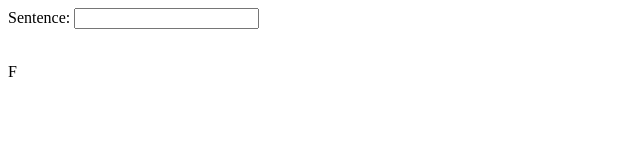
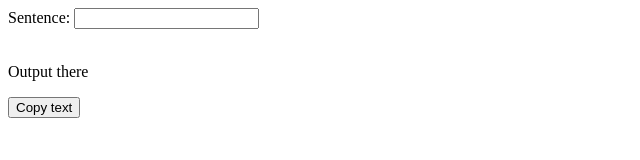
Before and after one commit to Estisui/wolfram-query, a plain HTML site: page page/index.html in a window 1280 px wide. Shown: the whole page, without its empty margins (0-640 px from the left). Drawn offline with Linux system fonts and the light colour scheme.

Commit message:
feat: add copy to clipboard

```diff
--- a/page/index.html
+++ b/page/index.html
@@ -9,7 +9,8 @@
 <body>
   <label for="Sentence">Sentence:</label>
   <input type="text" id="Sentence" name="Sentence"><br><br>
-  <p id="output">F</p>
+  <p id="output">Output there</p>
+  <button onclick="clipboardCopy()">Copy text</button>
   <script src="index.js"></script>
 </body>
 </html>
--- a/page/index.js
+++ b/page/index.js
@@ -8,3 +8,11 @@ input.oninput = handleInput;
 function handleInput(e) {
   output.textContent = `TextStructure["${e.target.value}", "DependencyGraphs"]`;
 }
+
+function clipboardCopy() {
+   /* Copy the text inside the text field */
+  navigator.clipboard.writeText(output.textContent);
+
+  /* Alert the copied text */
+  alert("Copied the text: " + output.textContent);
+}
```
